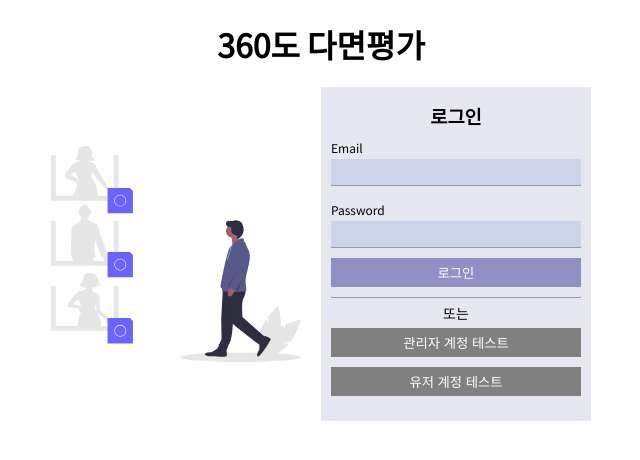
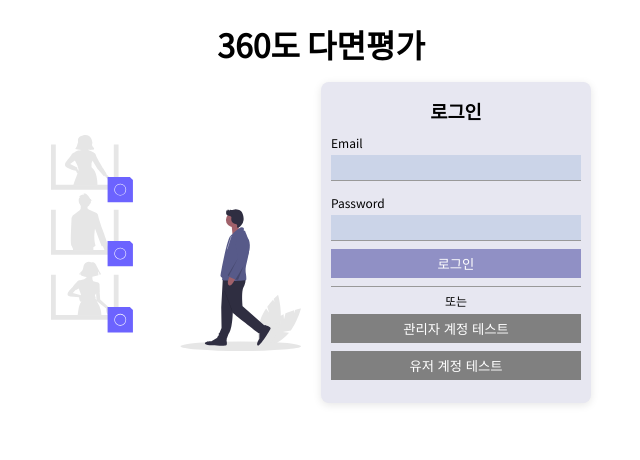
Before and after one commit to chejg7/360-degree-feedback-client, a React (Create React App) app: page /login in a window 1280 px wide. Shown: the top 460 px of the page, without its empty margins (319-959 px from the left). Built offline with nearby package versions, Linux system fonts and the light colour scheme.

Commit message:
fix login css

```diff
--- a/src/Login.module.css
+++ b/src/Login.module.css
@@ -3,12 +3,12 @@
 .container {
     box-sizing: border-box;
     font-family: 'Noto Sans KR', sans-serif;
-    height: 100vh;
+    height: 80vh;
 }
 
 .container h1 {
     text-align: center;
-    margin-bottom: 20px;
+    margin-bottom: 15px;
 }
 
 .container h3 {
@@ -29,10 +29,19 @@
     margin-right: 20px;
 }
 
+@media screen and (max-width: 480px) {
+    .wrapper img {
+        display: none;
+    }
+}
+
 .loginForm {
     width: 250px;
     padding: 10px 10px 10px 10px;
     background-color: rgb(231, 231, 241);
+    box-shadow: rgb(0 0 0 / 10%) 0px 2px 8px 0px;
+    border: rgb(224, 224, 224);
+    border-radius: 8px;
 }
 
 .inputArea input {
@@ -41,9 +50,7 @@
     background-color: rgba(203, 212, 233, 0.966);
     border-bottom: 1px solid #999;
     padding: 5px;
-    font-size: 14px;
-    margin-bottom: 10px;
-
+    margin-bottom: 8px;
 }
 
 .inputArea label {
@@ -56,7 +63,7 @@
     color: white;
     background-color: rgba(7, 7, 126, 0.39);
     padding: 5px;
-    margin-bottom: 10px;
+    margin-bottom: 8px;
 }
 
 .inputArea button:hover {
@@ -65,7 +72,7 @@
 
 .caption {
     text-align: center;
-    font-size: 14px;
+    font-size: 12px;
     border-top: 1px solid #999;
     padding-top: 5px;
     margin-bottom: 5px;
@@ -81,7 +88,7 @@
     color: white;
     background-color: grey;
     padding: 5px;
-    margin-bottom: 10px;
+    margin-bottom: 8px;
 }
 
 .caption button:hover {
```
